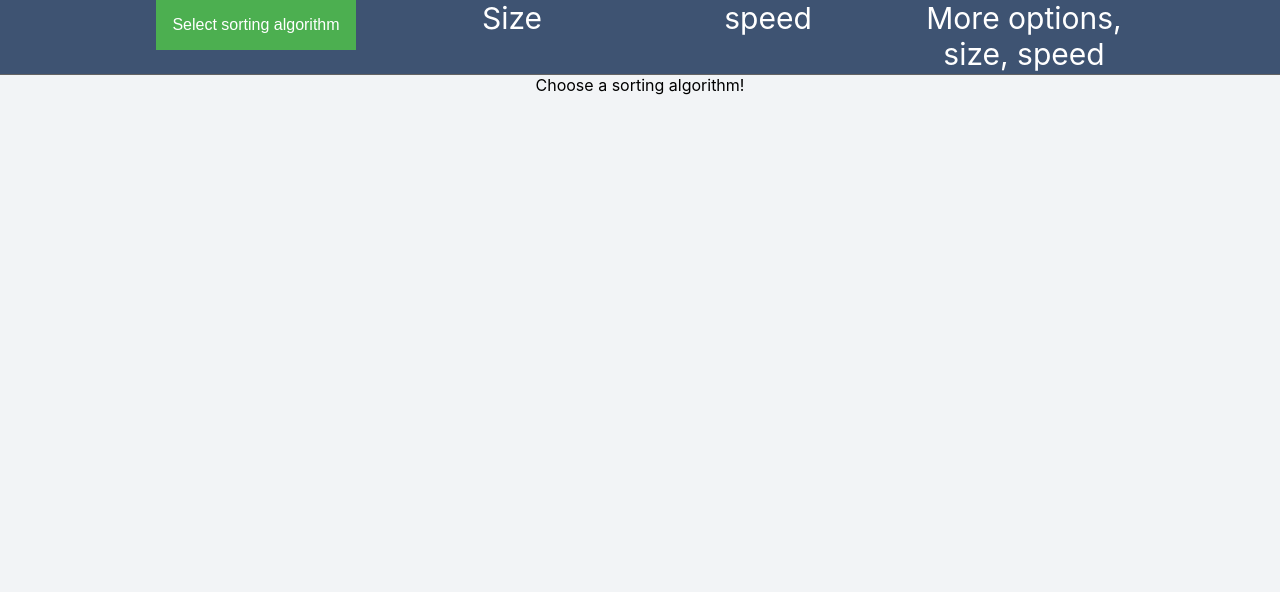
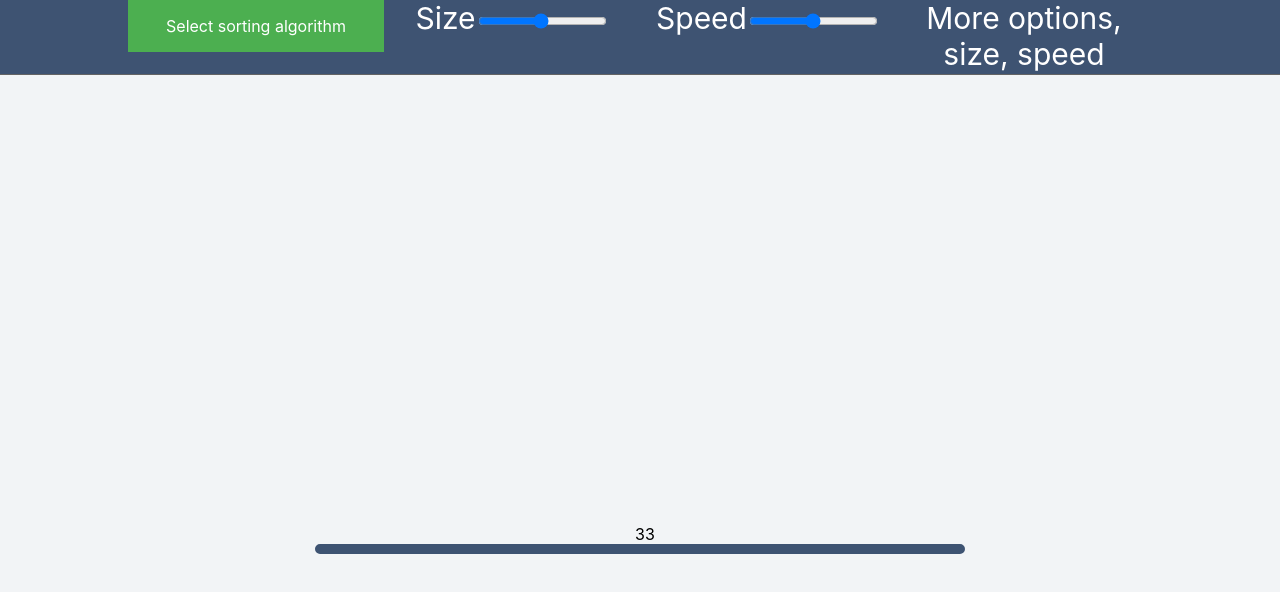
Before and after one commit to Colicho/Sorting-Algorithms, a React (Create React App) app: page / in a window 1280 px wide. Shown: the top 592 px of the page. Built offline with nearby package versions, Linux system fonts and the light colour scheme.

Commit message:
Slider functions implemented

```diff
--- a/src/App.css
+++ b/src/App.css
@@ -70,4 +70,25 @@ body{
   min-height: 85vh;
   text-align:center;
   grid-row: 2;
+  display: grid;
+  grid-template-rows: 66% 34%;
 }
+
+.test {
+  grid-row: 2;
+}
+
+#bars {
+  display: grid;
+  grid-template-columns: repeat(1,10px);
+  justify-content: center;
+}
+
+hr {
+  width:50%;
+  margin:0 auto;
+  border: 5px solid #3E5372;
+  border-radius: 8px;
+  background-color: #3E5372;
+
+}
--- a/src/App.js
+++ b/src/App.js
@@ -2,7 +2,7 @@ import React from "react"
 import './App.css';
 import Main from "./components/main"
 import Header from "./components/header"
-import selectionSort from "./sortAlgos/quicksort"
+import selectionSort from "./sortAlgos/selectionsort"
 import bubbleSort from "./sortAlgos/bubblesort"
 
 class App extends React.Component{
@@ -10,9 +10,14 @@ class App extends React.Component{
     super()
     this.state = {
         currentSortText: "Select sorting algorithm",
-        currentSort: "Choose a sorting algorithm!"
+        currentSort: "Choose a sorting algorithm!",
+        size: 50,
+        speed: 50,
+        listData: [33],
       }
       this.chooseSort = this.chooseSort.bind(this)
+      this.size = this.size.bind(this)
+      this.speed = this.speed.bind(this)
   }
 
   chooseSort(input){
@@ -31,12 +36,33 @@ class App extends React.Component{
       });
   }
 
+  size(){
+      let i = document.getElementById("sizeSlider")
+      this.setState({
+          size: i.value,
+      });
+      if (typeof(this.state.currentSort) !== 'string'){
+      let list = []
+        for(let i = 0; i < this.state.size; i++){
+            list.push(Math.floor(Math.random() * 100) + 1)
+        }
+        this.state.listData = this.state.currentSort(list)
+      }
+  }
+
+  speed(){
+      let i = document.getElementById("speedSlider")
+      this.setState({
+          speed: i.value,
+      })
+  }
+
   render(){
     return(
       <div className="page">
         <noscript>Your browser doesn't support or has disabled javascripts</noscript>
-        <Main sort={this.state.currentSort}/>
-        <Header sort={this.state.currentSortText} sor={this.chooseSort}/>
+        <Main size={this.state.size} speed={this.state.speed} listData={this.state.listData}/>
+        <Header sortText={this.state.currentSortText} sort={this.chooseSort} size={this.size} speed={this.speed}/>
       </div>
     )
   }
--- a/src/components/header.js
+++ b/src/components/header.js
@@ -1,22 +1,23 @@
 import React from "react"
-import bubbleSort from "../sortAlgos/bubblesort"
 
 function Header(props){
     return(
         <div className="header">
             <div className="sortAlgos">
-                <button class="dropbtn">{props.sort}</button>
+                <div class="dropbtn">{props.sortText}</div>
                 <div class="dropdown-content">
-                    <div onClick={() => props.sor('Bubble sort')}>Bubble sort</div>
-                    <div onClick={() => props.sor('Selection sort')}>Selection sort</div>
-                    <div onClick={() => props.sor('Insertion sort')}>Insertion sort</div>
+                    <div onClick={() => props.sort('Bubble sort')}>Bubble sort</div>
+                    <div onClick={() => props.sort('Selection sort')}>Selection sort</div>
+                    <div onClick={() => props.sort('Insertion sort')}>Insertion sort</div>
                 </div>
             </div>
-            <div className="amount">
+            <div className="amount" onInput={() => props.size()}>
                 Size
+                <input type="range" id="sizeSlider" min="1" max="100"></input>
             </div>
-            <div className="speed">
-                speed
+            <div className="speed" onInput={() => props.speed()}>
+                Speed
+                <input type="range" id="speedSlider" min="1" max="100"></input>
             </div>
             <div className="start">
                 More options, size, speed
@@ -24,6 +25,8 @@ function Header(props){
 
         </div>
     )
+
 }
 
+
 export default Header
--- a/src/components/main.js
+++ b/src/components/main.js
@@ -1,18 +1,21 @@
 import React from "react"
-import bubbleSort from "../sortAlgos/bubblesort"
-import selectionSort from "../sortAlgos/quicksort"
-
 
 function Main(props){
-    let value = props.sort
-    if (typeof(props.sort) !== 'string'){
-        value = props.sort([1, 5, 1, 5, 7, 62])
+    let value = props.listData
+    for(let i=0;i<value.length;i++){
+
     }
     return(
         <div className="main">
-            {value}
+            <div className="test">
+                <div id="bars">
+                    {value}
+                </div>
+                <hr className="bar"></hr>
+            </div>
         </div>
     )
 }
 
+
 export default Main
```
